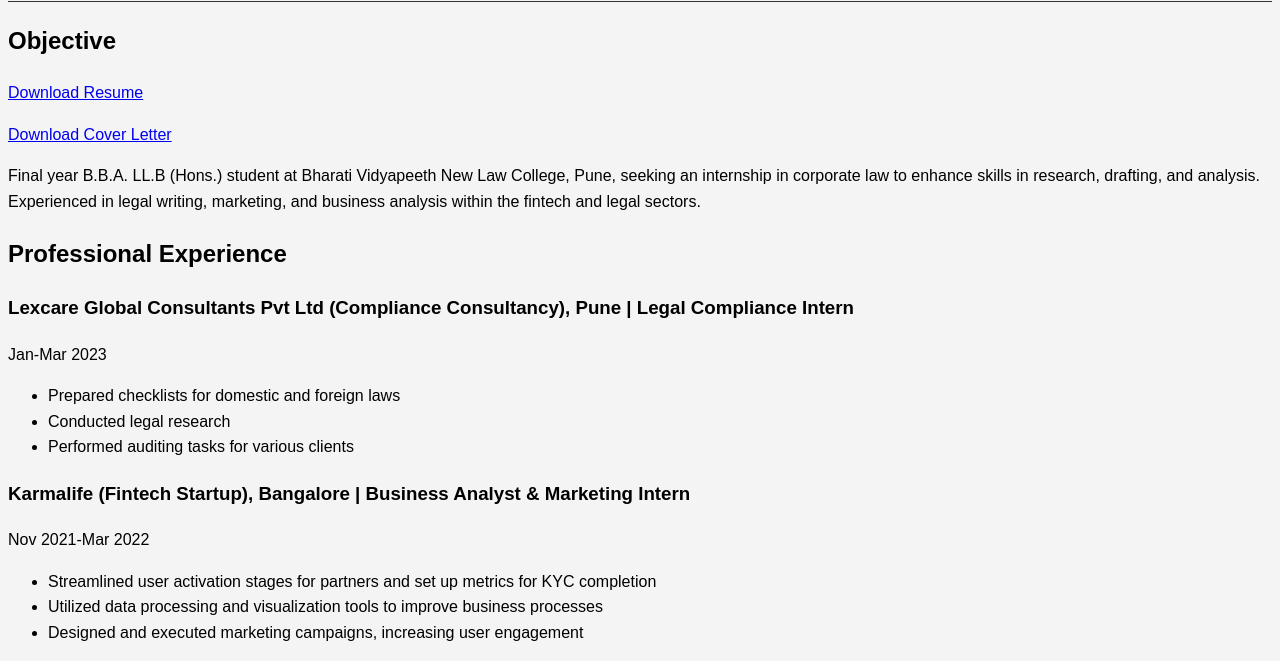
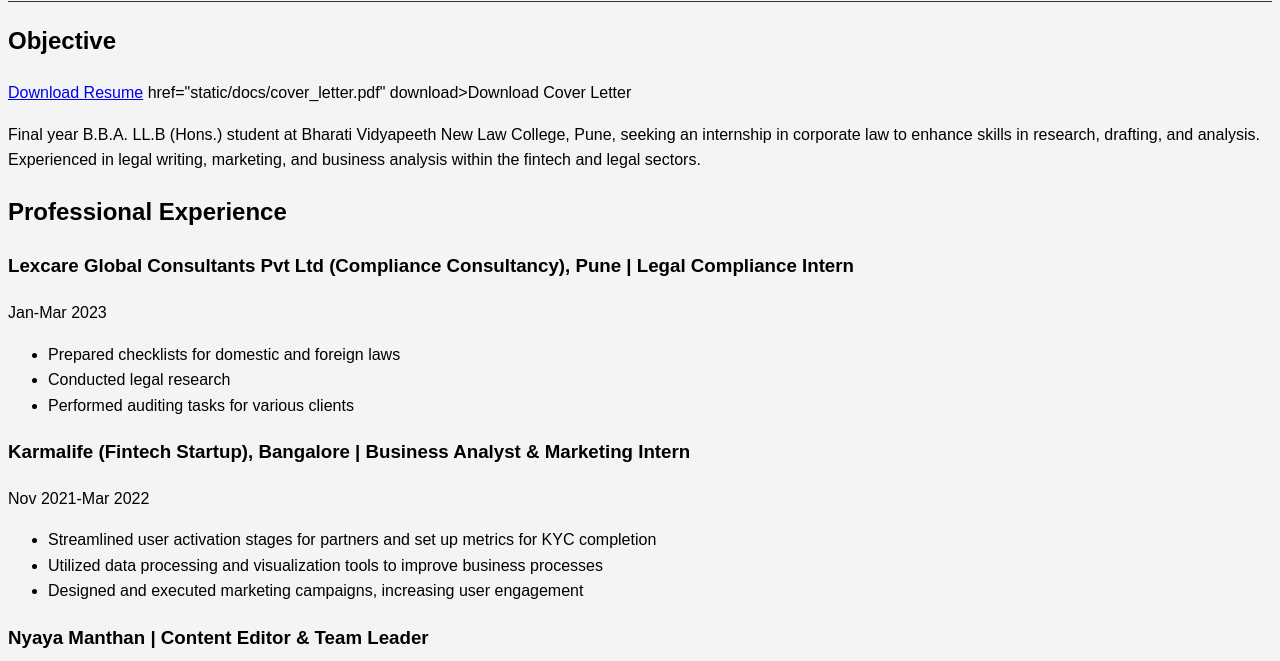
Before and after one commit to shivanshi-Tripathi/resume, a plain HTML site: page index.html in a window 1280 px wide. Shown: the part 105-766 px from the top of the page. Drawn offline with Linux system fonts and the light colour scheme.

Commit message:
some_changes

```diff
--- a/index.html
+++ b/index.html
@@ -19,8 +19,8 @@
     <div class="line"></div>
     <main>
       <section id="objective">
-        <h2>Objective</h2>       <p><a href="static/docs/resume.pdf" download>Download Resume</a></p>
-        <p><a href="static/docs/cover_letter.pdf" download>Download Cover Letter</a></p>
+        <h2>Objective</h2><a href="static/docs/resume.pdf" download>Download Resume</a>
+        <a> href="static/docs/cover_letter.pdf" download>Download Cover Letter</a>
         <p>
             Final year B.B.A. LL.B (Hons.) student at Bharati Vidyapeeth New Law College, Pune, seeking an internship in corporate law to enhance skills in research, drafting, and analysis. Experienced in legal writing, marketing, and business analysis within the fintech and legal sectors.
         </p>
```
